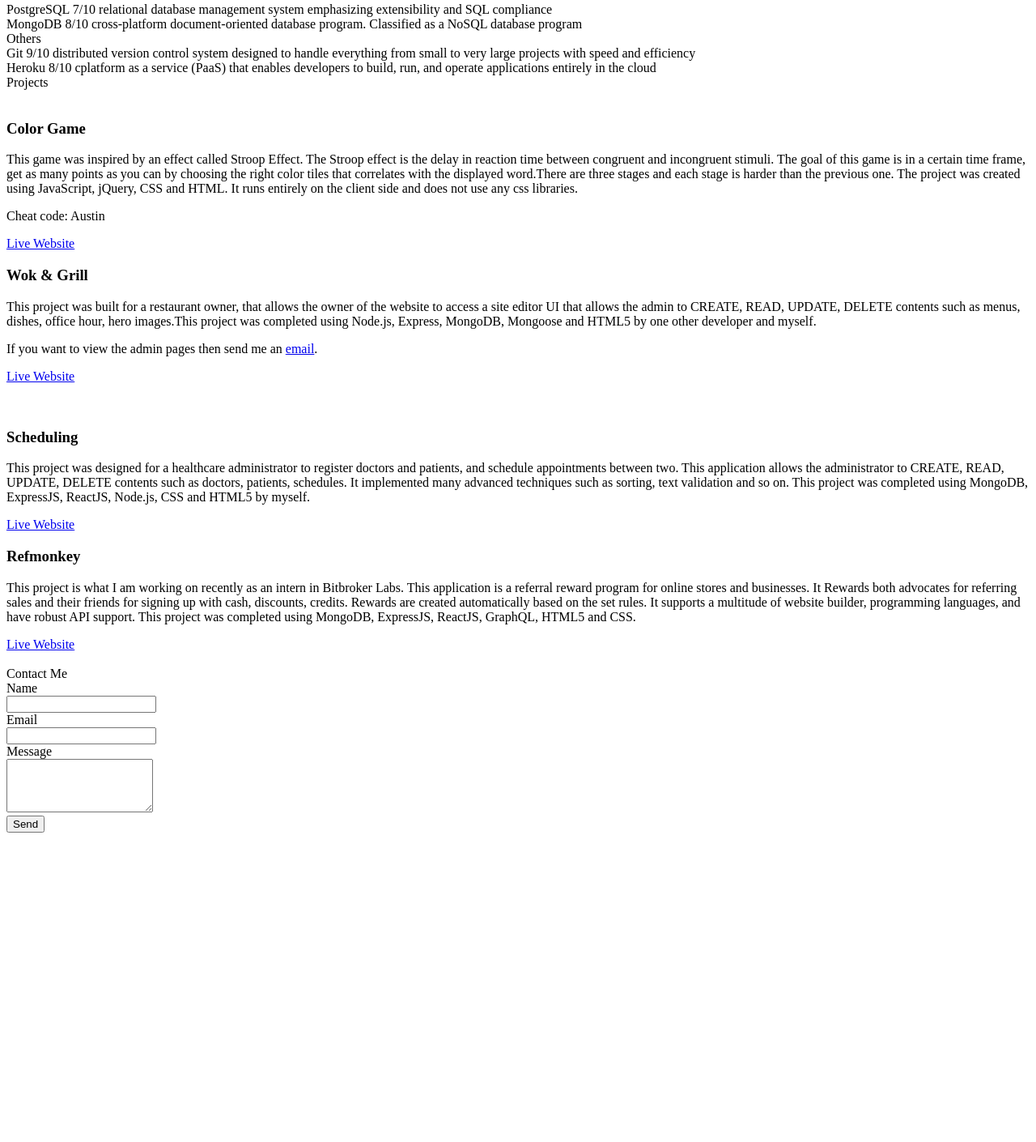
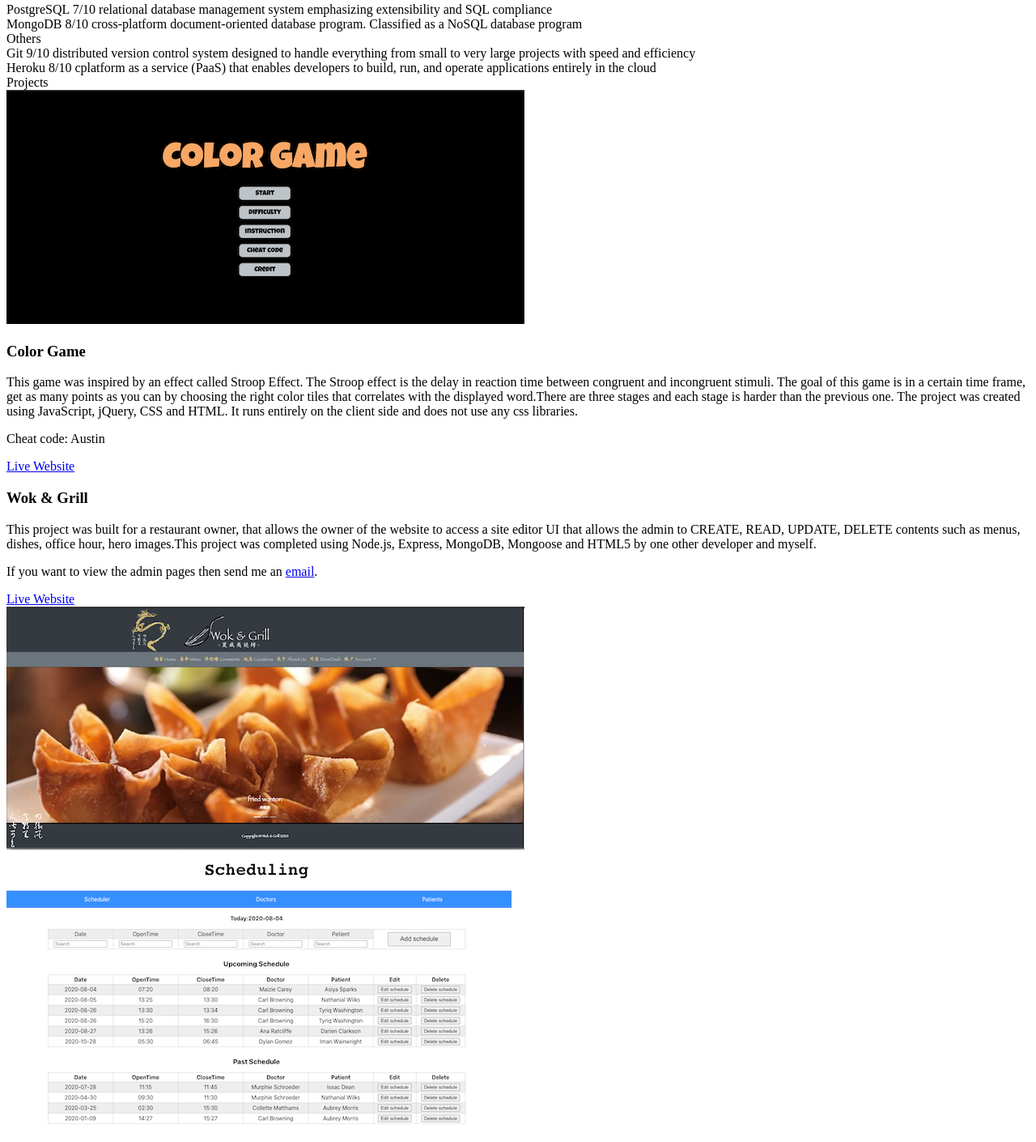
Before and after one commit to Austinkchow/portfolio, a website: page index.html in a window 1280 px wide. Shown: the part 311-1721 px from the top of the page at 81% size. Before the commit the page ends 1347 px from the top, so only its background shows below. Drawn offline with Linux system fonts and the light colour scheme; the site is published under a folder, as on GitHub Pages, so addresses that start at the root find nothing.

Commit message:
new portfile

```diff
--- a/index.html
+++ b/index.html
@@ -125,7 +125,7 @@
       <div class = "grid grid-cols-2 gap-x-16 gap-y-36 w-3/4 my-20 font-serif">
         <span class = "col-span-2 text-6xl pt-20 text-center">Projects</span>
         <div class="col-span-1 ">
-          <img class="object-scale-down h-full w-full" src="/img/Screen Shot 2020-07-23 at 5.05.48 AM.png" alt="">
+          <img class="object-scale-down h-full w-full" src="img/Screen Shot 2020-07-23 at 5.05.48 AM.png" alt="">
         </div>
         <div class="col-span-1 text-center">
           <h3 class="text-3xl font-medium mb-6 ">Color Game</h3>
@@ -144,10 +144,10 @@
           </div>
         </div>
         <div class="col-span-1">
-          <img class="object-scale-down h-full w-full" src="/img/Screen Shot 2020-07-23 at 5.23.33 AM.png" alt="">
+          <img class="object-scale-down h-full w-full" src="img/Screen Shot 2020-07-23 at 5.23.33 AM.png" alt="">
         </div>
         <div class="col-span-1">
-          <img class="object-scale-down h-full w-full" src="/img/Screen Shot 2020-08-03 at 11.29.44 PM.png" alt="">
+          <img class="object-scale-down h-full w-full" src="img/Screen Shot 2020-08-03 at 11.29.44 PM.png" alt="">
         </div>
         <div class="col-span-1 text-center">
           <h3 class="text-3xl font-medium mb-6 ">Scheduling</h3>
@@ -165,7 +165,7 @@
           </div>
         </div>
         <div class="col-span-1">
-          <img class="object-scale-down h-full w-full" src="/img/Screen Shot 2020-12-23 at 7.54.29 PM.png" alt="">
+          <img class="object-scale-down h-full w-full" src="img/Screen Shot 2020-12-23 at 7.54.29 PM.png" alt="">
         </div>
       </div>
   </div>
--- a/package.json
+++ b/package.json
@@ -4,7 +4,7 @@
   "description": "",
   "main": "index.js",
   "scripts": {
-    "build-css": "tailwindcss build src/style.css -o dist/style.css"
+    "build-css": "tailwindcss build src/style.css -o style.css"
   },
   "repository": {
     "type": "git",
```
